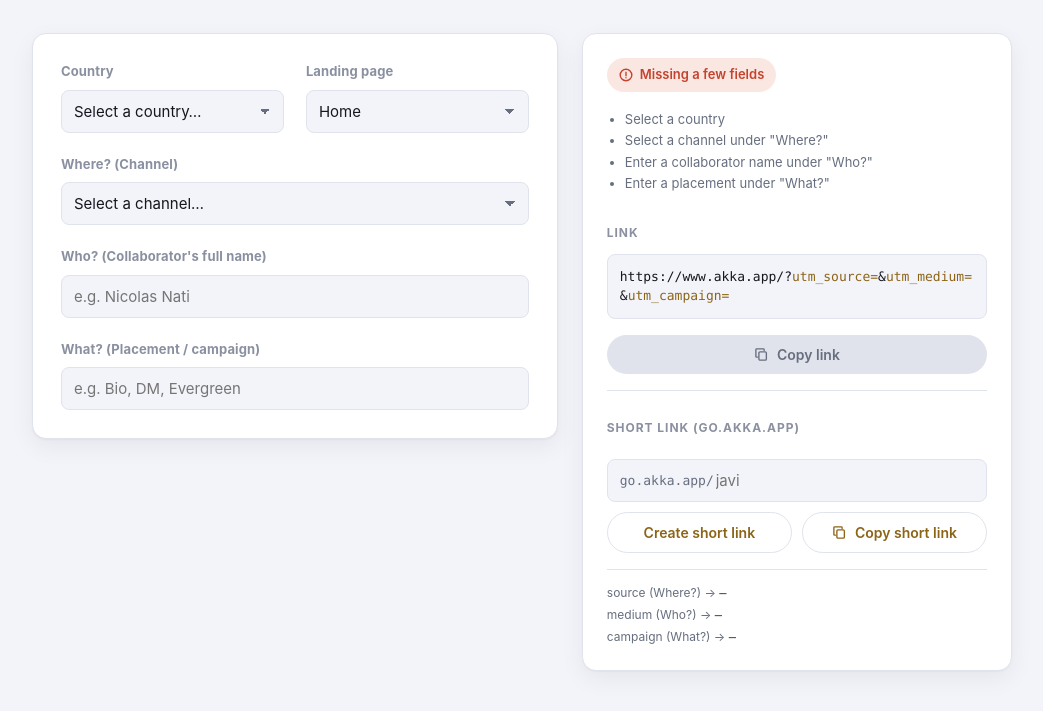
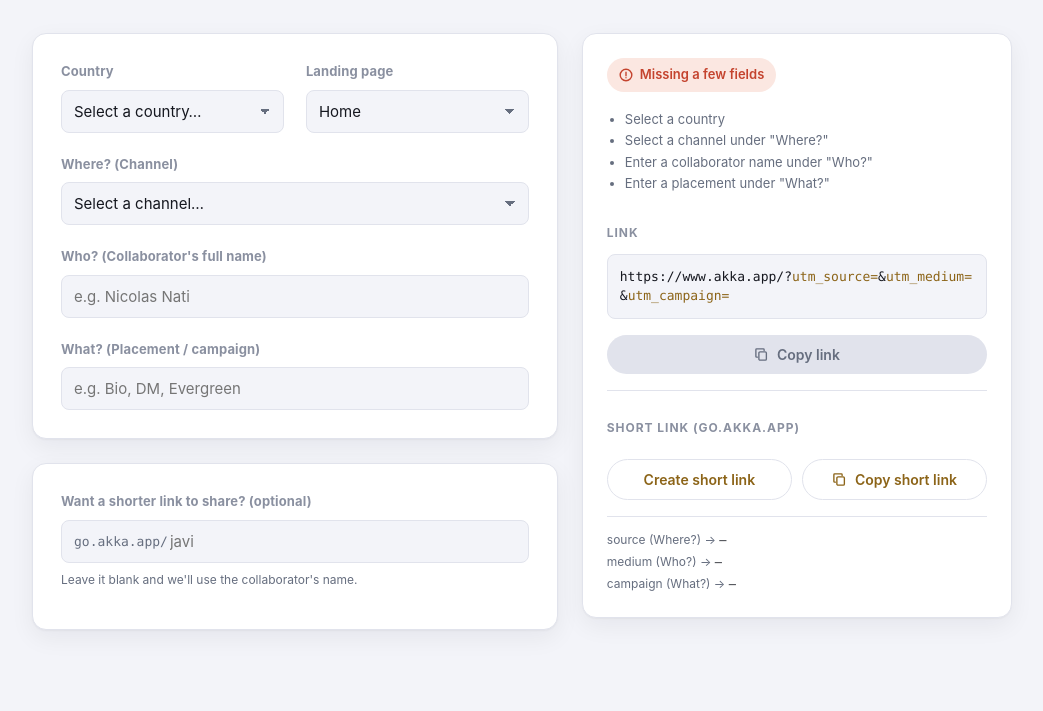
Before and after one commit to francoecker-akka/akka-utm-builder, a website: page index.html in a window 1280 px wide. Shown: the part 181-892 px from the top of the page, without its empty margins (118-1161 px from the left). Drawn offline with Linux system fonts and the light colour scheme.

Commit message:
Move short-link slug question into its own card, left column

```diff
--- a/index.html
+++ b/index.html
@@ -115,6 +115,12 @@
     .grid { grid-template-columns: 1fr; }
   }
 
+  .left-col {
+    display: flex;
+    flex-direction: column;
+    gap: 24px;
+  }
+
   .card {
     background: var(--surface);
     border: 1px solid var(--line);
@@ -122,7 +128,13 @@
     box-shadow: var(--shadow);
   }
 
-  .form-card { padding: 28px; }
+  .form-card, .slug-card { padding: 28px; }
+
+  .field .field-hint {
+    font-size: 12px;
+    color: var(--muted);
+    margin-top: 8px;
+  }
 
   .field-group {
     display: flex;
@@ -360,6 +372,7 @@
   <p class="lede">Pick a market, a landing page, and who's sharing it and get a clean tracking link back. No UTM syntax required.</p>
 
   <div class="grid">
+    <div class="left-col">
     <div class="card form-card">
       <div class="field-group">
         <div class="row-2">
@@ -423,6 +436,18 @@
       </div>
     </div>
 
+    <div class="card slug-card">
+      <div class="field">
+        <label for="slug">Want a shorter link to share? (optional)</label>
+        <div class="shorten-row">
+          <span class="shorten-prefix">go.akka.app/</span>
+          <input type="text" id="slug" placeholder="javi" autocomplete="off" />
+        </div>
+        <p class="field-hint">Leave it blank and we'll use the collaborator's name.</p>
+      </div>
+    </div>
+    </div>
+
     <div class="card result-card">
       <div id="status-chip" class="status-chip warn">
         <svg viewBox="0 0 20 20" fill="none" stroke="currentColor" stroke-width="2"><path d="M10 6v5M10 14h.01" stroke-linecap="round"/><circle cx="10" cy="10" r="8.3"/></svg>
@@ -442,10 +467,6 @@
 
       <div class="shorten-block">
         <p class="url-label">Short link (go.akka.app)</p>
-        <div class="shorten-row">
-          <span class="shorten-prefix">go.akka.app/</span>
-          <input type="text" id="slug" placeholder="javi" autocomplete="off" />
-        </div>
         <div class="shorten-actions">
           <button class="copy-btn secondary" id="shorten-btn" disabled>
             <span id="shorten-label">Create short link</span>
```
